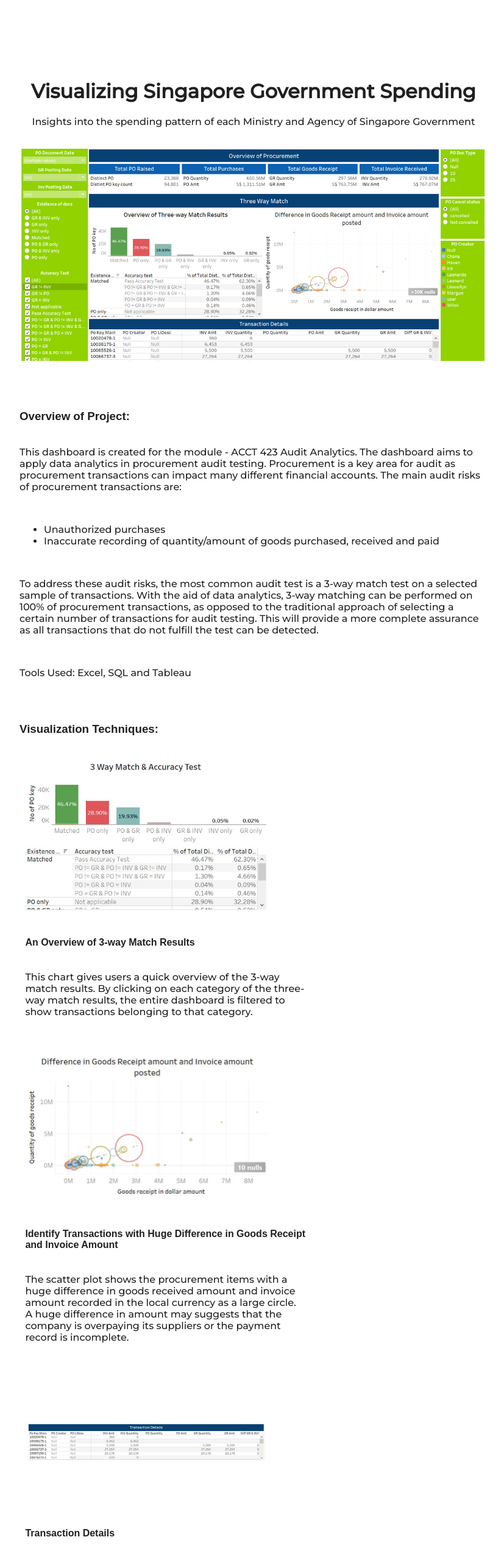
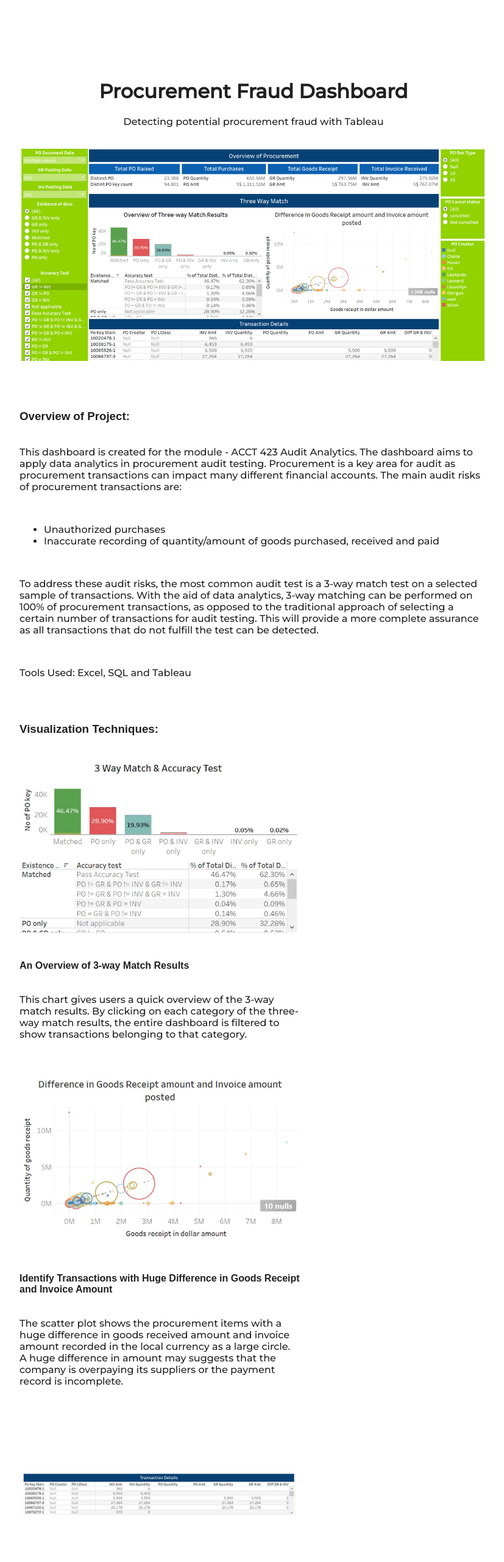
Before and after one commit to SofiaKung/sofiakung.github.io, a React (Create React App) app: page /AuditAnalytics in a window 1280 px wide. Shown: the part 80-2642 px from the top of the page at 61% size, without its empty margins (224-1051 px from the left). Built offline with nearby package versions, Linux system fonts and the light colour scheme.

Commit message:
fixed mobile view issues, added title and descriptions for each page

```diff
--- a/package.json
+++ b/package.json
@@ -17,7 +17,9 @@
     "gh-pages": "^3.2.3",
     "react": "^17.0.2",
     "react-dom": "^17.0.2",
+    "react-helmet": "^6.1.0",
     "react-router-dom": "^5.2.0",
+    "react-router-hash-link": "^2.4.3",
     "react-scripts": "4.0.3",
     "save-dev": "0.0.1-security",
     "web-vitals": "^1.1.2"
--- a/src/App.js
+++ b/src/App.js
@@ -4,10 +4,17 @@ import { BrowserRouter as Router, Switch, Route } from 'react-router-dom'
 import Geviz from './GevizPage'
 import Audit from './AuditPage'
 import Home from './Home'
+import { Helmet } from 'react-helmet'
+
 function App() {
   return (
     <Router>
       <div className="App">
+        <Helmet>
+          <title>Sofia Kung | Data Analyst | Web Developer </title>
+          <meta name="description" content="Sofia Kung's personal website" />
+          <meta name="theme-color" content="#008f68" />
+        </Helmet>
         <Switch>
           <Route exact path="/">
             <Home title="Home" />
--- a/src/AuditPage.js
+++ b/src/AuditPage.js
@@ -1,6 +1,7 @@
 import Navbar from './components/Navbar/Navbar'
 import './ProjectPage.css'
 import Footer from './components/Footer'
+import { Helmet } from 'react-helmet'
 
 import AuditCover from './components/Project/images/AuditAnalytics.png'
 import overview from './components/Project/images/overview.JPG'
@@ -31,13 +32,19 @@ const Audit = () => {
   ]
   return (
     <>
+      <Helmet>
+        <title>Procurement Fraud Dashboard</title>
+        <meta
+          name="description"
+          content="Detecting Procurement Fraud with Tableau"
+        />
+        <meta name="theme-color" content="#008f68" />
+      </Helmet>
+
       <Navbar />
       <div class="project-heading">
-        <h1>Visualizing Singapore Government Spending</h1>
-        <p>
-          Insights into the spending pattern of each Ministry and Agency of
-          Singapore Government
-        </p>
+        <h1>Procurement Fraud Dashboard</h1>
+        <p>Detecting potential procurement fraud with Tableau</p>
         <br />
         <img class="project-cover" src={AuditCover} alt="project pic" />
       </div>
@@ -74,7 +81,7 @@ const Audit = () => {
         <br />
 
         <h3 class="bold-text"> Visualization Techniques:</h3>
-      </div>
+
         <div class="gallery">
           {GalleryItem.map((item, index) => (
             <>
@@ -90,6 +97,7 @@ const Audit = () => {
             </>
           ))}
         </div>
+      </div>
       <Footer />
     </>
   )
--- a/src/GevizPage.js
+++ b/src/GevizPage.js
@@ -1,6 +1,7 @@
 import Navbar from './components/Navbar/Navbar'
 import './ProjectPage.css'
 import Footer from './components/Footer'
+import { Helmet } from 'react-helmet'
 
 import GevizCover from './components/Project/images/Geviz3.png'
 import network from './components/Project/images/network.JPG'
@@ -37,10 +38,22 @@ const Geviz = () => {
   ]
   return (
     <>
+      <Helmet>
+        <title>Visualizing Singapore Government Spending</title>
+        <meta
+          name="description"
+          content="Insights into the spending pattern of each Ministry and Agency of
+          Singapore Government"
+        />
+        <meta name="theme-color" content="#008f68" />
+      </Helmet>
       <Navbar />
       <div class="project-heading">
-        <h1>Procurement Fraud Dashboard</h1>
-        <p>Detecting potential procurement fraud with Tableau</p>
+        <h1>Visualizing Singapore Government Spending</h1>
+        <p>
+          Insights into the spending pattern of each Ministry and Agency of
+          Singapore Government
+        </p>
         <br />
         <img class="project-cover" src={GevizCover} alt="project pic" />
       </div>
@@ -78,7 +91,7 @@ const Geviz = () => {
         </p>
         <br />
         <h3 class="bold-text"> Visualization Techniques:</h3>
-      </div>
+
         <div class="gallery">
           {GalleryItem.map((item, index) => (
             <>
@@ -94,6 +107,7 @@ const Geviz = () => {
             </>
           ))}
         </div>
+      </div>
       <Footer />
     </>
   )
--- a/src/ProjectPage.css
+++ b/src/ProjectPage.css
@@ -23,18 +23,25 @@
 }
 .gallery {
   display: flex;
-  padding: 0px 18%;
-  justify-content: flex-start;
+  justify-content: space-between;
   flex-wrap: wrap;
   align-items: baseline;
 }
 
 .gallery-box {
-  margin: 0px 35px;
+  margin-right: 20px;
   width: 460px;
   padding-bottom: 5%;
 }
 
+/* .gallery-box :first-of-type {
+  margin-left: 0;
+}
+
+.gallery-box :last-of-type {
+  margin-right: 0;
+} */
+
 .project-image {
-  width: 400px;
+  width: 100%;
 }
--- a/src/components/Navbar/Menuitems.js
+++ b/src/components/Navbar/Menuitems.js
@@ -4,9 +4,4 @@ export const MenuItems = [
     url: '/',
     cName: 'nav-links',
   },
-  {
-    title: 'Project',
-    url: '/#project-section',
-    cName: 'nav-links',
-  },
 ]
--- a/src/components/Navbar/Navbar.js
+++ b/src/components/Navbar/Navbar.js
@@ -2,6 +2,7 @@ import React from 'react'
 import { MenuItems } from './Menuitems'
 import './Navbar.css'
 import { Link } from 'react-router-dom'
+import { HashLink } from 'react-router-hash-link'
 
 const Navbar = () => {
   return (
@@ -18,6 +19,9 @@ const Navbar = () => {
             </Link>
           )
         })}
+        <HashLink smooth to="/#project-section">
+          Project{' '}
+        </HashLink>
         <a href="https://drive.google.com/file/d/1CIM8A7S_goiCw_sPSHEtcWq9V7DmRCsB/view?usp=sharing">
           Resume
         </a>
--- a/src/components/Project/Project.js
+++ b/src/components/Project/Project.js
@@ -41,7 +41,7 @@ const Project = () => {
             </div>
           </>
         ))}
-
+        <div className="project-item">
           <a
             href="https://towardsdatascience.com/detecting-firms-with-intentional-misstatements-using-machine-learning-a943191f88cf"
             class=" img-container"
@@ -53,6 +53,7 @@ const Project = () => {
           </a>
         </div>
       </div>
+    </div>
   )
 }
 
```
Also changed, not shown: 1 other file (tests, documents, lock files or other folders). Lines whose indentation alone changed are shown as unchanged.
